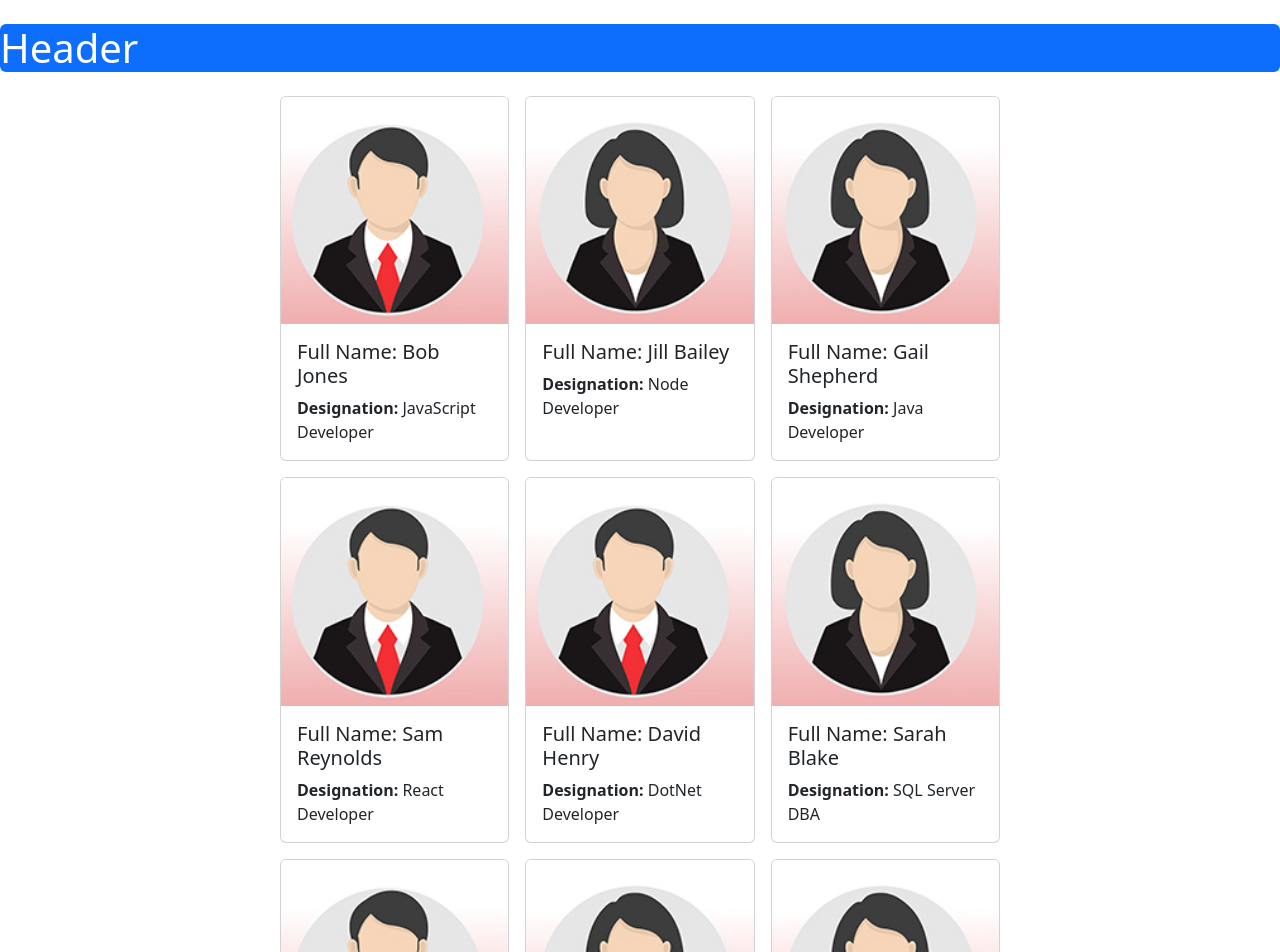
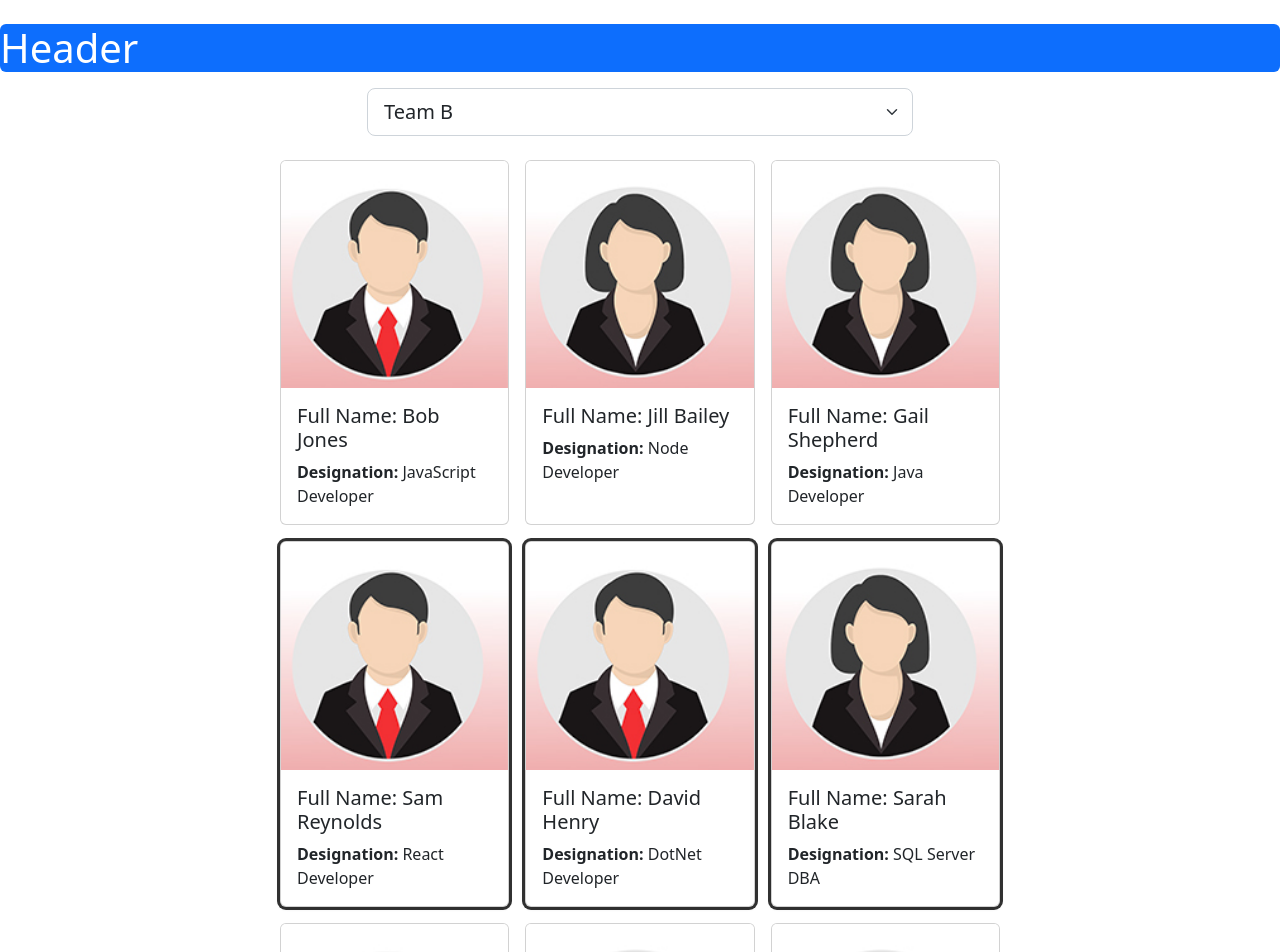
Before and after one commit to gnzlplcs/team-member-allocation, a React (Create React App) app: page / in a window 1280 px wide. Shown: the top 952 px of the page. Built offline with nearby package versions, Linux system fonts and the light colour scheme.

Commit message:
:construction: filter person by item

```diff
--- a/src/App.css
+++ b/src/App.css
@@ -6,3 +6,7 @@
   display: grid;
   grid-template-columns: 1fr 1fr 1fr;
 }
+
+.standout {
+  box-shadow: rgba(0,0,0,.16) 0px 1px 4px, rgb(51,51,51) 0px 0px 0px 3px;
+}
--- a/src/Employees.jsx
+++ b/src/Employees.jsx
@@ -3,6 +3,7 @@
 import maleProfile from "./images/maleProfile.jpg";
 
 const Employees = () => {
+  const [selectedTeam, setSelectedTeam] = useState("TeamB");
   const [employees, setEmployees] = useState([
     {
       id: 1,
@@ -90,19 +91,53 @@
     },
   ]);
 
+  const handleTeamSelectionChange = (event) => {
+    setSelectedTeam(event.target.value);
+  };
+
+  const handleEmployeeCardClick = (event) => {
+    const transformedEmployess = employees.map((employee) =>
+      employee.id === parseInt(event.currentTarget.id)
+        ? employee.teamName === selectedTeam
+          ? { ...employee, teamName: "" }
+          : { ...employee, teamName: selectedTeam }
+        : employee
+    );
+    setEmployees(transformedEmployess);
+  };
+
   return (
     <main className="container">
+      <div className="row justify-content-center mt-3 mb-3">
+        <div className="col-6">
+          <select
+            className="form-select form-select-lg"
+            value={selectedTeam}
+            onChange={handleTeamSelectionChange}
+          >
+            <option value="TeamA">Team A</option>
+            <option value="TeamB">Team B</option>
+            <option value="TeamC">Team C</option>
+            <option value="TeamD">Team D</option>
+          </select>
+        </div>
+      </div>
       <div className="row justify-content-center mt-3 mb-3">
         <div className="col-8">
           <div className="card-collection">
             {employees.map((employee) => (
               <div
-                className="card m-2"
+                className={
+                  employee.teamName === selectedTeam
+                    ? "card m-2 standout"
+                    : "card m-2"
+                }
                 key={employee.id}
                 style={{ cursor: "pointer" }}
+                onClick={handleEmployeeCardClick}
               >
                 <img
-                  src={(employee.gender) === 'male' ? maleProfile : femaleProfile}
+                  src={employee.gender === "male" ? maleProfile : femaleProfile}
                   alt={"person face"}
                   className="card-img-top"
                 />
```
